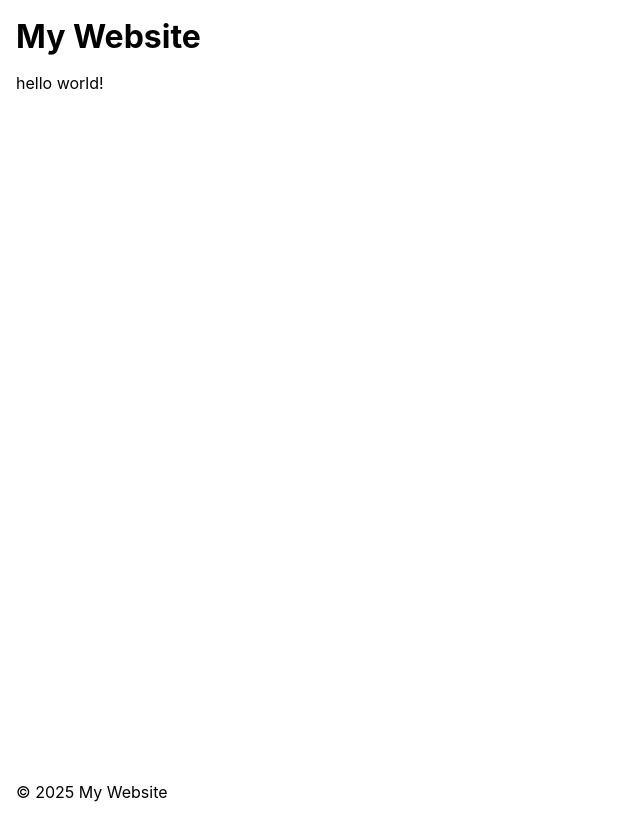
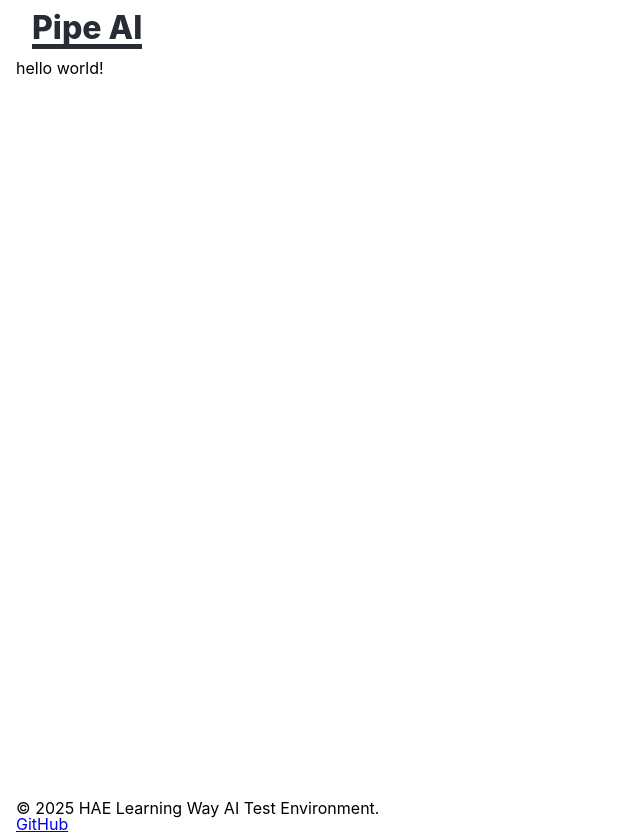
Before and after one commit to side-projects-org/ai-pipeline.fe, a React (Create React App) app: page / in a window 1280 px wide. Shown: the whole page, without its empty margins (0-640 px from the left). Before the commit the page ends 802 px from the top, so only its background shows below. Built offline with nearby package versions, Linux system fonts and the light colour scheme.

Commit message:
FEAT - Layout 설정 2 (Header, Main, Footer)

```diff
--- a/src/components/Footer.tsx
+++ b/src/components/Footer.tsx
@@ -2,7 +2,8 @@
 const Footer: React.FC = () => {
     return (
         <footer>
-            <p>&copy; 2025 My Website</p>
+            <p>&copy; 2025 HAE Learning Way AI Test Environment.</p>
+            <a href={'https://github.com/side-projects-org/ai-pipeline.fe'} target={'_blank'} rel="noopener noreferrer">GitHub</a>
         </footer>
     );
 }
--- a/src/components/Header.tsx
+++ b/src/components/Header.tsx
@@ -1,10 +1,24 @@
+import styled from "styled-components";
 
 const Header: React.FC = () => {
     return (
-        <header>
-            <h1>My Website</h1>
-        </header>
+        <HeaderContainer>
+            <TextLogo>Pipe AI</TextLogo>
+        </HeaderContainer>
     );
 }
 
+const HeaderContainer = styled.header`
+    display: flex;
+    justify-content: space-between;
+    align-items: center;
+    padding: 1rem;
+    height: 60px;
+`;
+
+const TextLogo = styled.h1`
+    font-weight: 800;
+    color: #282c34;
+    border-bottom: 5px solid #282c34;
+`;
 export default Header;
--- a/src/layout/Layout.tsx
+++ b/src/layout/Layout.tsx
@@ -19,12 +19,14 @@ const Layout: React.FC = () => (
 const LayoutContainer = styled.div`
     display: flex;
     flex-direction: column;
-    min-height: 100vh;
+    height: 100vh;
     padding: 0 1rem;
+    max-width: 100%;
 `;
 
 const Main = styled.main`
-  flex: 1;
+    flex: 1;
+    min-height: calc(100% - 60px); /* Adjust based on header/footer height */
 `;
 
 
```
